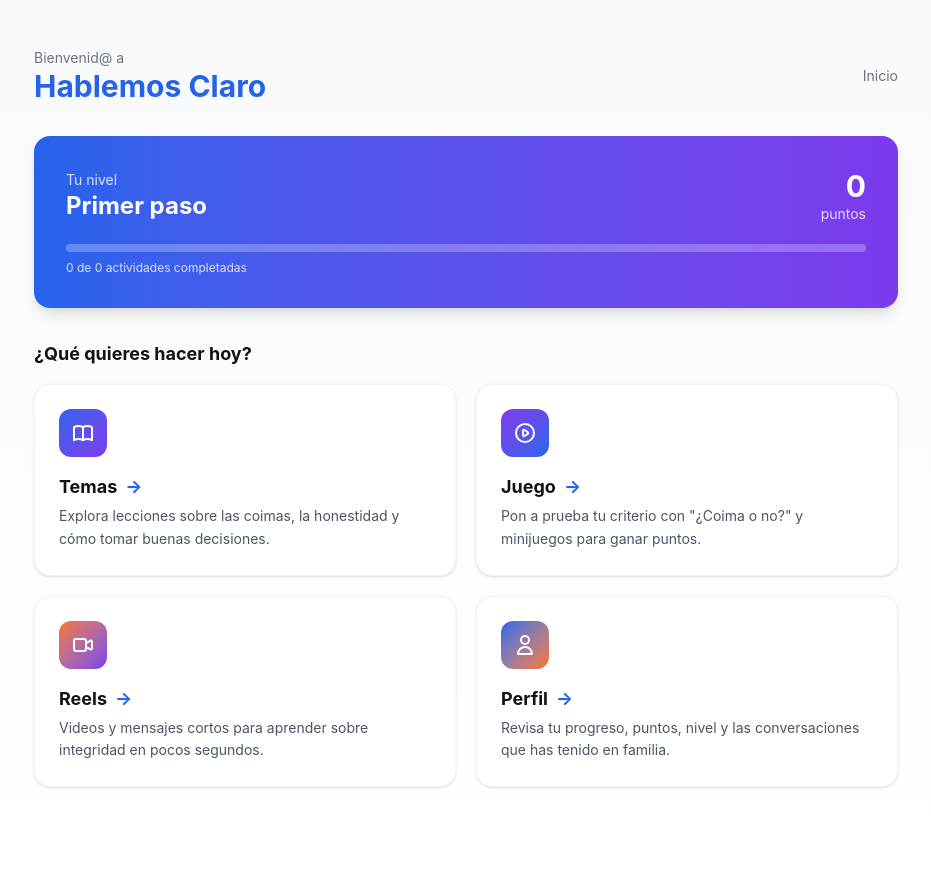
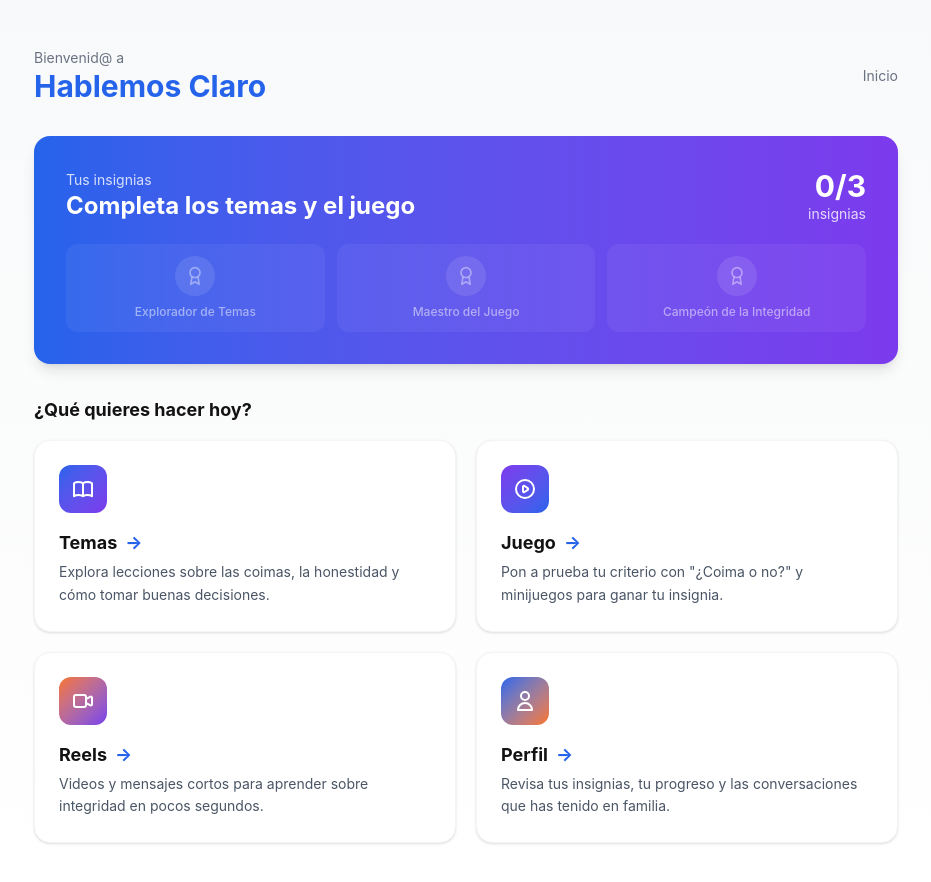
Before and after one commit to Crico719/hablemos-claro, a React (Vite) app: page / in a window 1280 px wide. Both pictures are taken after a click on the button "Comenzar". Shown: the top 882 px of the page, without its empty margins (174-1105 px from the left). Before the commit the page ends 835 px from the top, so only its background shows below. Built offline with nearby package versions, Linux system fonts and the light colour scheme.

Commit message:
Replace points system with three badges

```diff
--- a/src/App.tsx
+++ b/src/App.tsx
@@ -8,8 +8,9 @@ type LearningTopic = 'coima' | 'recognition' | 'impact' | 'consequences' | 'prev
 interface UserProgress {
   totalActivities: number
   completedActivities: number
-  points: number
-  level: string
+  badges: string[]
+  topicsCompleted: boolean
+  gameCompleted: boolean
   conversations: number
 }
 
@@ -26,8 +27,9 @@ const getStoredProgress = (): UserProgress => {
   return {
     totalActivities: 0,
     completedActivities: 0,
-    points: 0,
-    level: 'Primer paso',
+    badges: [],
+    topicsCompleted: false,
+    gameCompleted: false,
     conversations: 0,
   }
 }
@@ -45,14 +47,46 @@ const conversationPrompts: ConversationPrompt[] = [
   { id: '5', question: '¿Por qué es importante respetar las reglas?', asked: false },
 ]
 
-// Niveles del sistema de puntos
-const levelTitles: Record<string, string> = {
-  '0': 'Explorador de la honestidad',
-  '20': 'Detective de decisiones',
-  '40': 'Ciudadano responsable',
-  '60': 'Agente de cambio',
-  '80': 'Defensor de la justicia',
-  '100': 'Campeón de la integridad',
+// Insignias disponibles (solo existen tres)
+type BadgeId = 'temas' | 'juego' | 'campeon'
+
+const allBadges: { id: BadgeId; title: string; description: string; accent: string }[] = [
+  {
+    id: 'temas',
+    title: 'Explorador de Temas',
+    description: 'La ganas al completar todos los temas de aprendizaje.',
+    accent: 'from-primary to-secondary',
+  },
+  {
+    id: 'juego',
+    title: 'Maestro del Juego',
+    description: 'La ganas al terminar el juego "¿Coima o no?".',
+    accent: 'from-secondary to-primary',
+  },
+  {
+    id: 'campeon',
+    title: 'Campeón de la Integridad',
+    description: 'La ganas al completar los temas y el juego.',
+    accent: 'from-amber-400 to-orange-500',
+  },
+]
+
+function BadgeIcon({ className = 'w-5 h-5' }: { className?: string }) {
+  return (
+    <svg
+      className={className}
+      viewBox="0 0 24 24"
+      fill="none"
+      stroke="currentColor"
+      strokeWidth={2}
+      strokeLinecap="round"
+      strokeLinejoin="round"
+      aria-hidden="true"
+    >
+      <circle cx="12" cy="8" r="6" />
+      <path d="M8.21 13.89 7 22l5-3 5 3-1.21-8.11" />
+    </svg>
+  )
 }
 
 // Estado global de la aplicación
@@ -76,30 +110,34 @@ export default function App() {
   }
 
   // Actualizar progreso
-  const updateProgress = (pointsToAdd: number, activitiesIncrement: number = 1) => {
+  const updateProgress = (activitiesIncrement: number = 1) => {
     setProgress(prev => {
-      const p: UserProgress = prev
-      const newPoints = p.points + pointsToAdd
-      const newActivities = p.completedActivities + activitiesIncrement
-      const newLevel = Object.entries(levelTitles)
-        .reverse()
-        .find(([threshold]) => newPoints >= parseInt(threshold))
-        ?.[1] || 'Primer paso'
-
-      return {
-        ...p,
-        points: newPoints,
-        completedActivities: newActivities,
-        level: newLevel,
+      const updated: UserProgress = {
+        ...prev,
+        completedActivities: prev.completedActivities + activitiesIncrement,
       }
+      saveProgress(updated)
+      return updated
     })
-    saveProgress(getUpdatedProgress())
   }
 
-  const getUpdatedProgress = (): UserProgress => {
-    const stored = localStorage.getItem('hablemos-claro-progress')
-    if (stored) return JSON.parse(stored)
-    return initialProgress
+  // Otorgar una insignia (sin duplicados) y la de campeón al completar ambas
+  const awardBadge = (id: 'temas' | 'juego') => {
+    setProgress(prev => {
+      const badges = new Set(prev.badges)
+      badges.add(id)
+      const topicsCompleted = prev.topicsCompleted || id === 'temas'
+      const gameCompleted = prev.gameCompleted || id === 'juego'
+      if (topicsCompleted && gameCompleted) badges.add('campeon')
+      const updated: UserProgress = {
+        ...prev,
+        badges: Array.from(badges),
+        topicsCompleted,
+        gameCompleted,
+      }
+      saveProgress(updated)
+      return updated
+    })
   }
 
   // Responder pregunta del quiz
@@ -113,10 +151,10 @@ export default function App() {
 
     if (isCorrect) {
       setFeedbackMessage('¡Correcto! Has aprendido algo nuevo.')
-      updateProgress(10, 1)
+      updateProgress(1)
     } else {
       setFeedbackMessage('Casi. Recuerda que una coima es cuando alguien ofrece algo de valor para obtener un beneficio injusto.')
-      updateProgress(5, 1) // Puntos por intentarlo
+      updateProgress(1)
     }
   }
 
@@ -130,10 +168,12 @@ export default function App() {
       case 'quiz':
         // Verificar si completaron todas las preguntas
         if (userAnswers.length >= 3) {
+          awardBadge('temas')
           navigateTo('result')
         }
         break
       case 'games':
+        awardBadge('juego')
         navigateTo('converse')
         break
       case 'activity':
@@ -183,8 +223,8 @@ export default function App() {
         },
         {
           step: '4',
-          title: 'Suma tu progreso',
-          description: 'Gana puntos, sube de nivel y conviértete en un verdadero campeón de la integridad.',
+          title: 'Gana tus insignias',
+          description: 'Completa los temas y el juego para ganar insignias y convertirte en un campeón de la integridad.',
         },
       ]
 
@@ -342,9 +382,6 @@ export default function App() {
       )
 
     case 'home':
-      const progressPct = Math.round(
-        (progress.completedActivities / Math.max(progress.totalActivities, 1)) * 100
-      )
       const hubSections = [
         {
           key: 'config' as const,
@@ -360,7 +397,7 @@ export default function App() {
         {
           key: 'games' as const,
           title: 'Juego',
-          description: 'Pon a prueba tu criterio con "¿Coima o no?" y minijuegos para ganar puntos.',
+          description: 'Pon a prueba tu criterio con "¿Coima o no?" y minijuegos para ganar tu insignia.',
           accent: 'from-secondary to-primary',
           icon: (
             <svg className="w-6 h-6" fill="none" stroke="currentColor" strokeWidth={2} viewBox="0 0 24 24" aria-hidden="true">
@@ -383,7 +420,7 @@ export default function App() {
         {
           key: 'profile' as const,
           title: 'Perfil',
-          description: 'Revisa tu progreso, puntos, nivel y las conversaciones que has tenido en familia.',
+          description: 'Revisa tus insignias, tu progreso y las conversaciones que has tenido en familia.',
           accent: 'from-primary to-alert',
           icon: (
             <svg className="w-6 h-6" fill="none" stroke="currentColor" strokeWidth={2} viewBox="0 0 24 24" aria-hidden="true">
@@ -410,25 +447,35 @@ export default function App() {
               </button>
             </header>
 
-            {/* Tarjeta de progreso */}
+            {/* Tarjeta de insignias */}
             <section className="rounded-2xl bg-gradient-to-r from-primary to-secondary p-6 sm:p-8 text-white shadow-lg mb-8">
               <div className="flex flex-wrap items-center justify-between gap-4">
                 <div>
-                  <p className="text-white/80 text-sm">Tu nivel</p>
-                  <h2 className="text-xl sm:text-2xl font-bold">{progress.level}</h2>
+                  <p className="text-white/80 text-sm">Tus insignias</p>
+                  <h2 className="text-xl sm:text-2xl font-bold">
+                    {progress.badges.length === 3 ? '¡Campeón de la Integridad!' : 'Completa los temas y el juego'}
+                  </h2>
                 </div>
                 <div className="text-right">
-                  <p className="text-3xl font-bold">{progress.points}</p>
-                  <p className="text-white/80 text-sm">puntos</p>
+                  <p className="text-3xl font-bold">{progress.badges.length}/3</p>
+                  <p className="text-white/80 text-sm">insignias</p>
                 </div>
               </div>
-              <div className="mt-5">
-                <div className="h-2 bg-white/25 rounded-full overflow-hidden">
-                  <div className="h-full bg-white rounded-full transition-all" style={{ width: `${progressPct}%` }}></div>
-                </div>
-                <p className="text-white/80 text-xs mt-2">
-                  {progress.completedActivities} de {progress.totalActivities} actividades completadas
-                </p>
+              <div className="mt-5 flex gap-3">
+                {allBadges.map((badge) => {
+                  const earned = progress.badges.includes(badge.id)
+                  return (
+                    <div
+                      key={badge.id}
+                      className={`flex-1 rounded-xl p-3 text-center ${earned ? 'bg-white/20' : 'bg-white/5'}`}
+                    >
+                      <div className={`mx-auto mb-2 flex h-10 w-10 items-center justify-center rounded-full ${earned ? 'bg-white text-primary' : 'bg-white/10 text-white/40'}`}>
+                        <BadgeIcon />
+                      </div>
+                      <p className={`text-xs font-medium ${earned ? 'text-white' : 'text-white/50'}`}>{badge.title}</p>
+                    </div>
+                  )
+                })}
               </div>
             </section>
 
@@ -617,6 +664,7 @@ export default function App() {
                       } else {
                         setShowCoimaONo(false)
                         setCurrentCoimaCase(0)
+                        awardBadge('temas')
                         navigateTo('home')
                       }
                     }}
@@ -656,7 +704,7 @@ export default function App() {
                 <div className="mt-6 flex gap-2">
                   <button
                     onClick={() => handleAnswer(0)}
-                    className={progress.points > 0 ? 'btn-outline' : 'btn-primary w-48 py-2 px-4 rounded'}
+                    className="btn-primary w-48 py-2 px-4 rounded"
                   >
                     ✅ {currentTopicData.correct}
                   </button>
@@ -837,7 +885,7 @@ export default function App() {
             <p className="text-gray-700 mt-4">Has aprendido a identificar algunas situaciones relacionadas con las coimas.</p>
 
             <div className="mt-6 p-4 bg-primary/5 rounded">
-              <p className="font-medium text-primary">+20 puntos</p>
+              <p className="font-medium text-primary">Insignia obtenida: Explorador de Temas</p>
             </div>
 
             <div className="mt-8 space-y-3">
@@ -936,12 +984,12 @@ export default function App() {
             </div>
 
             <div className="mt-8 p-4 bg-primary/5 rounded">
-              <p className="font-medium">Puntuación: {progress.points} ⭐</p>
-              <p className="text-xs">Sistema de puntos para motivar el aprendizaje</p>
+              <p className="font-medium text-primary">Insignias: {progress.badges.length}/3</p>
+              <p className="text-xs">Completa los temas y el juego para ganarlas todas.</p>
             </div>
 
             <button
-              onClick={() => navigateTo('converse')}
+              onClick={() => { awardBadge('juego'); navigateTo('converse') }}
               className="btn-primary w-full py-3 px-6 rounded-lg text-lg mt-4"
             >
                 Continuar a Conversemos
@@ -1181,7 +1229,7 @@ export default function App() {
                     style={{ width: `${progress.totalActivities > 0 ? (progress.completedActivities / progress.totalActivities) * 100 : 0}%` }}
                   ></div>
                 </div>
-                <p className="text-xs text-gray-600 mt-1">{progress.level}</p>
+                <p className="text-xs text-gray-600 mt-1">{progress.badges.length === 3 ? 'Campeón de la Integridad' : `${progress.badges.length}/3 insignias`}</p>
                 <p className="text-xs text-gray-600">{progress.totalActivities > 0 ? Math.round((progress.completedActivities / progress.totalActivities) * 100) : 0}% completado</p>
               </div>
 
@@ -1197,8 +1245,31 @@ export default function App() {
               </div>
 
               <div>
-                <h3 className="font-medium text-gray-500 text-sm mb-2">Puntos</h3>
-                <p className="text-2xl font-bold text-primary">{progress.points} ⭐</p>
+                <h3 className="font-medium text-gray-500 text-sm mb-2">Insignias</h3>
+                <p className="text-2xl font-bold text-primary">{progress.badges.length}/3</p>
+              </div>
+            </div>
+
+            <div className="mt-8">
+              <h3 className="font-medium text-gray-500 text-sm mb-3">Mis insignias</h3>
+              <div className="grid gap-3 sm:grid-cols-3">
+                {allBadges.map((badge) => {
+                  const earned = progress.badges.includes(badge.id)
+                  return (
+                    <div
+                      key={badge.id}
+                      className={`rounded-xl p-4 text-center border ${earned ? 'bg-white border-primary/20 shadow-sm' : 'bg-gray-50 border-gray-100'}`}
+                    >
+                      <div className={`mx-auto mb-3 flex h-12 w-12 items-center justify-center rounded-full bg-gradient-to-br ${earned ? badge.accent + ' text-white' : 'from-gray-200 to-gray-200 text-gray-400'}`}>
+                        <BadgeIcon className="w-6 h-6" />
+                      </div>
+                      <p className={`font-medium text-sm ${earned ? 'text-dark' : 'text-gray-400'}`}>{badge.title}</p>
+                      <p className={`text-xs mt-1 ${earned ? 'text-gray-600' : 'text-gray-400'}`}>
+                        {earned ? '¡Obtenida!' : badge.description}
+                      </p>
+                    </div>
+                  )
+                })}
               </div>
             </div>
 
@@ -1214,7 +1285,7 @@ export default function App() {
                 {progress.conversations} conversaciones familiares realizadas
               </p>
               <p className="text-gray-600 text-sm">
-                {progress.points} puntos acumulados
+                {progress.badges.length} de 3 insignias obtenidas
               </p>
             </div>
 
```
